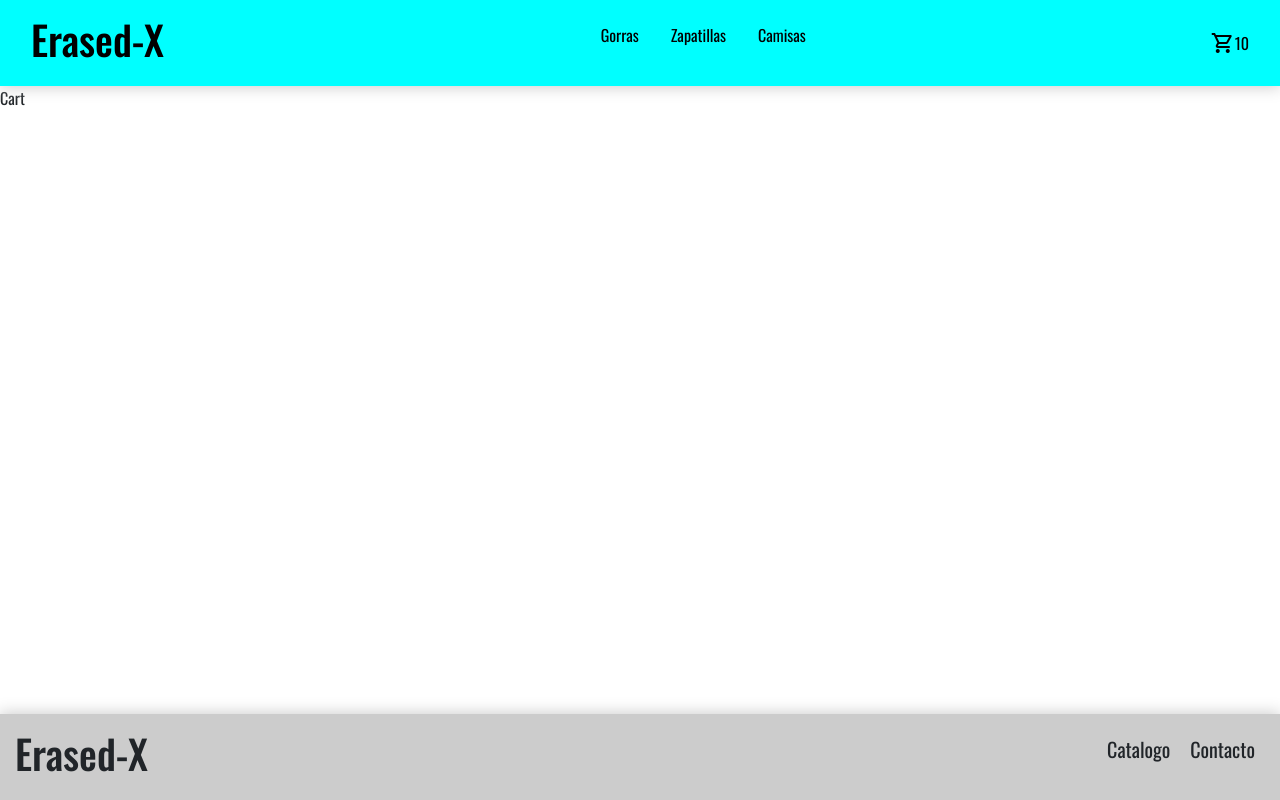
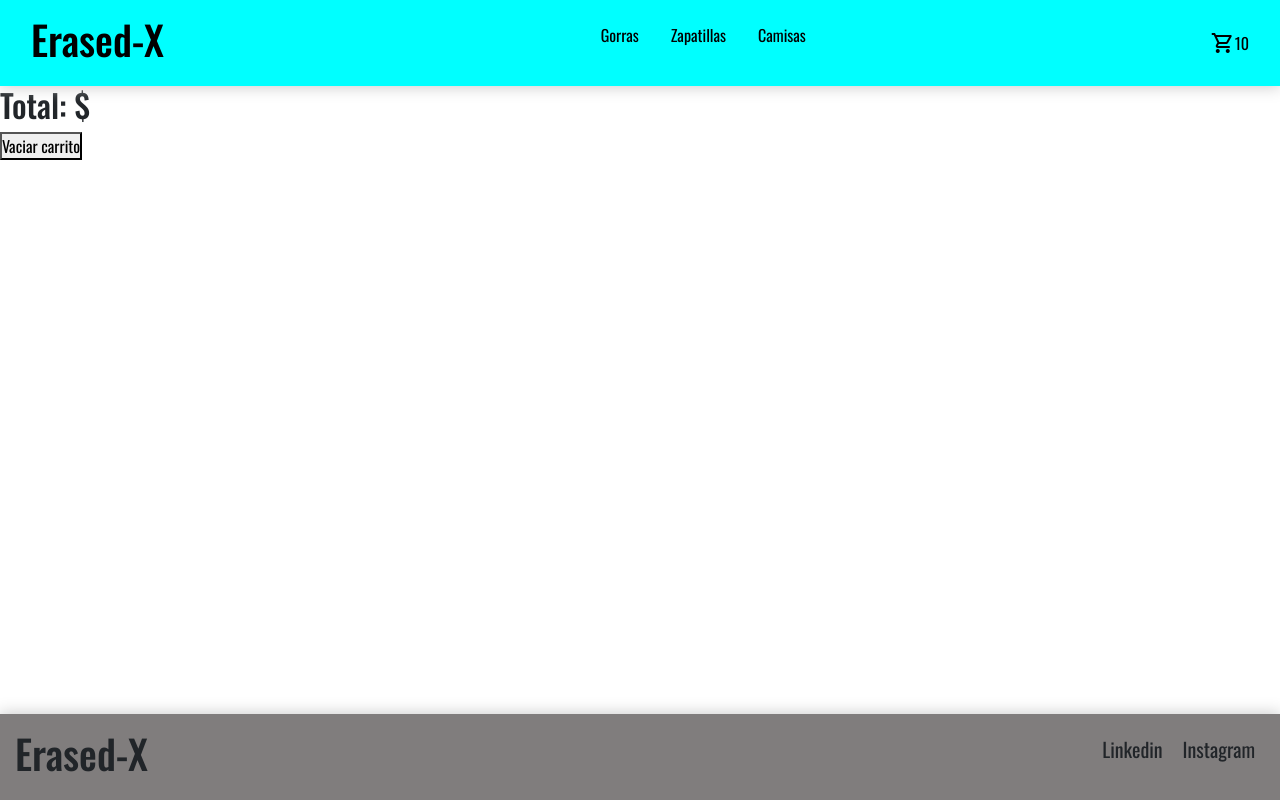
Before and after one commit to NahuelRevollo12/Erased-X, a React (Create React App) app: page /cart in a window 1280 px wide. Built offline with nearby package versions, Linux system fonts and the light colour scheme.

Commit message:
repasando clase clase de rendering

```diff
--- a/package.json
+++ b/package.json
@@ -13,6 +13,7 @@
     "react-dom": "^18.2.0",
     "react-router-dom": "^6.4.2",
     "react-scripts": "5.0.1",
+    "react-spinners": "^0.13.6",
     "web-vitals": "^2.1.4"
   },
   "scripts": {
--- a/src/App.css
+++ b/src/App.css
@@ -248,7 +248,7 @@ footer {
   width: 100%;
 }
 .navbarFooter {
-  background-color: #ccc;
+  background-color: rgb(128, 125, 125);
   box-shadow: 0px 0px 15px 1px #ccc;
   display: flex;
   justify-content: space-between;
--- a/src/components/Cart/Cart.jsx
+++ b/src/components/Cart/Cart.jsx
@@ -1,12 +1,26 @@
-import React from 'react'
+import React, { useContext } from 'react'
+import { CartContext } from '../../context/CartContext';
 
 const Cart = () => {
-  return (
-
-    //Pintar los productos, llamo al estado "cart" del contexto
-
-    <div>Cart</div>
-  )
+  const { cart, deleteAll, deleteOne } = useContext(CartContext); //cart = []
+    return (
+        <div>
+            {cart.map((prod) => (
+                <div key={prod.id}>
+                    <img src={prod.img} alt={prod.title} width="80px" />
+                    <div>
+                        <h3>{prod.title}</h3>
+                        <h3>{prod.cantidad}</h3>
+                        <button onClick={() => deleteOne(prod.id)}>
+                            Eliminar
+                        </button>
+                    </div>
+                </div>
+            ))}
+            <h2>Total: $</h2>
+            <button onClick={deleteAll}>Vaciar carrito</button>
+        </div>
+    );
 }
 
 export default Cart
--- a/src/components/Footer/NavbarFooter.jsx
+++ b/src/components/Footer/NavbarFooter.jsx
@@ -8,8 +8,8 @@ const NavbarFooter = () => {
             <nav className='navbarFooter'>
                 <h1>Erased-X</h1>
                 <ul>
-                    <li>Catalogo</li>
-                    <li>Contacto</li>
+                    <li>Linkedin</li>
+                    <li>Instagram</li>
                 </ul>
 
 
--- a/src/components/Main/Contador.jsx
+++ b/src/components/Main/Contador.jsx
@@ -10,9 +10,15 @@ const Contador = ({ stock, onAdd }) => {
     };
 
     const restar = () => {
-        if (cantidad > 1) {
-            setCantidad(cantidad - 1);
+        //Ejemplo del profe, que se puede usar donde nosotros querramos.
+        //cantidad < stock ? setCantidad(cantidad + 1) : alert('No se pude seguir sumado')
+        cantidad < stock && setCantidad(cantidad + 1);
+        /* if (cantidad < stock) {
+            setCantidad(cantidad + 1);
         }
+        } else{
+            alert(...)
+        } */
     };
 
     // eslint-disable-next-line
--- a/src/components/Main/ItemDetail.jsx
+++ b/src/components/Main/ItemDetail.jsx
@@ -1,4 +1,5 @@
 import React, { useContext, useState } from 'react'
+import { Link } from 'react-router-dom';
 import { CartContext } from '../../context/CartContext';
 import Contador from './Contador'
 
@@ -22,14 +23,14 @@ const ItemDetail = ({ item }) => {
       <img src={item.img} alt={item.title} />
       <article>
 
-        {show ? (
-          <h2>{item.title}</h2>
-        ) : (
-          <h2>Este producto no tiene titulo</h2>
-        )}
         <p>Las mejores prendas de ropa de esta temporada.</p>
         <h3>${item.price}.-</h3>
-        <Contador stock={item.stock} onAdd={onAdd} />
+        {/* <h3>{show ? 'True' : 'False'}</h3> */}
+        {show ? (
+          <Contador stock={item.stock} onAdd={onAdd} />
+        ) : (
+          <Link to="/cart">Ver carrito</Link>
+        )}
       </article>
     </div>
   )
--- a/src/components/Main/ItemDetailContainer.jsx
+++ b/src/components/Main/ItemDetailContainer.jsx
@@ -6,6 +6,7 @@ import { products } from '../../mock/products'
 
 const ItemDetailContainer = () => {
   const [item, setItem] = useState({})
+  const [loading, setLoading] = useState(true);
   const { idProd } = useParams();
 
   useEffect(() => {
@@ -24,8 +25,20 @@ const ItemDetailContainer = () => {
 
       }).catch((error) => {
         console.log(error);
+      })
+      .finally(() => {
+        setLoading(false);
       });
   }, [idProd]);
+
+  // If con return temprano
+  if (loading) {
+    return (
+        <div className="detail-container">
+            <h1>Cargando...</h1>
+        </div>
+    );
+}
 
 
   return (
--- a/src/components/Main/ItemList.jsx
+++ b/src/components/Main/ItemList.jsx
@@ -1,16 +1,18 @@
-import React from 'react'
+import React, { memo } from 'react'
 import Item from './Item'
 
-const ItemList = ({ items }) => {
+const ItemList = memo(
+  ({ items }) => {
+      //console.log('itemList');
       return (
           <div className="item-list">
               {items.map((producto) => {
                   return <Item producto={producto} key={producto.id} />;
-
               })}
-
           </div>
-  )
-}
+      );
+  },
+  (a, b) => a.items === b.items
+);
 
 export default ItemList
--- a/src/components/Main/ItemListContainer.jsx
+++ b/src/components/Main/ItemListContainer.jsx
@@ -2,9 +2,14 @@ import React, { useEffect, useState } from 'react'
 import { products } from '../../mock/products';
 import ItemList from './ItemList';
 import { useParams } from 'react-router-dom'
+import BarLoader from 'react-spinners/BarLoader';
+//Skeleton muy parecido a YT con lineas al cargar.
+//import Skeleton from 'react-loading-skeleton';
+//import 'react-loading-skeleton/dist/skeleton.css';
 
 const ItemListContainer = ({ saludo }) => {
     const [items, setItems] = useState([]);
+    const [loading, setLoading] = useState(true);
 
     //const valor = useParams();
     //console.log(valor.categoryName)
@@ -15,7 +20,7 @@ const ItemListContainer = ({ saludo }) => {
 
         const getProducts = () => {
             return new Promise((res, rej) => {
-                const prodFiltrados = products.filter((prod)=>prod.category === categoryName)
+                const prodFiltrados = products.filter((prod) => prod.category === categoryName)
                 const ref = categoryName ? prodFiltrados : products;
                 setTimeout(() => {
                     res(ref);
@@ -28,10 +33,25 @@ const ItemListContainer = ({ saludo }) => {
             })
             .catch((error) => {
                 console.log(error);
+            })
+            .finally(() => {
+                setLoading(false);
             });
 
+        return () => setLoading(true);
+    }, [categoryName]);
 
-    }, [categoryName]);
+
+    if (loading) {
+        return (
+            <div className="container">
+                <BarLoader size={60} color="aqua" />
+                {/* <Skeleton /> */}
+                {/* <Skeleton count={7} width={200} height={40} /> */}
+            </div>
+        );
+    }
+
 
     return (
         <div className="container">
--- a/src/context/CartContext.jsx
+++ b/src/context/CartContext.jsx
@@ -35,6 +35,10 @@ const CartProvider = ({ children }) => {
     };
 
     //funcion para eliminar un solo producto
+    const deleteOne = (id) => {
+        const prodFiltrados = cart.filter((prod) => prod.id !== id);
+        setCart(prodFiltrados);
+    };
 
     //funcion para sumar total $ del carrito
 
@@ -45,7 +49,7 @@ const CartProvider = ({ children }) => {
     //variables
 
     return (
-        <CartContext.Provider value={{ cart, addToCart, deleteAll }}>
+        <CartContext.Provider value={{ cart, addToCart, deleteAll, deleteOne }}>
             {children}
         </CartContext.Provider>
     );
```
Also changed, not shown: 1 other file (tests, documents, lock files or other folders). Lines whose indentation alone changed are shown as unchanged.
